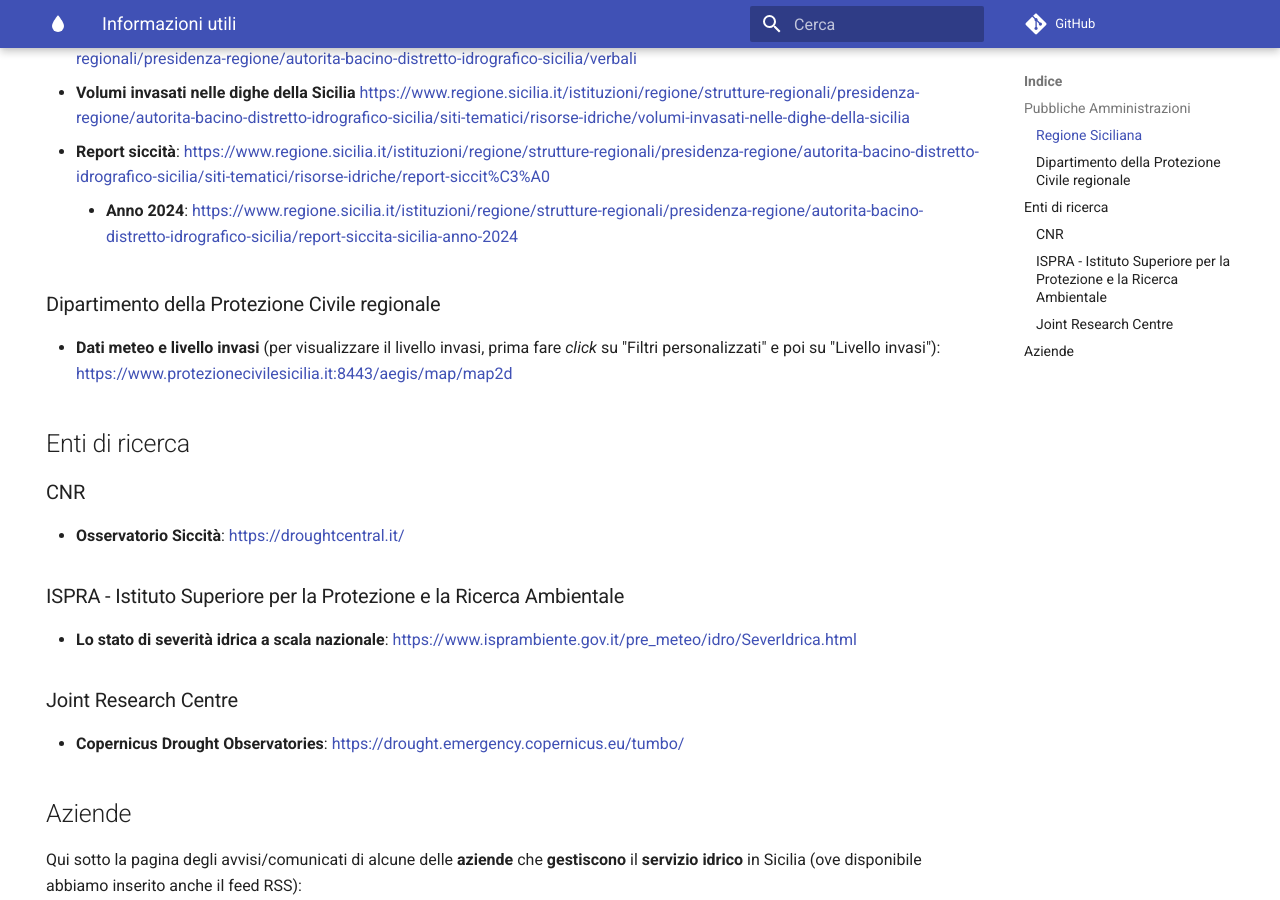
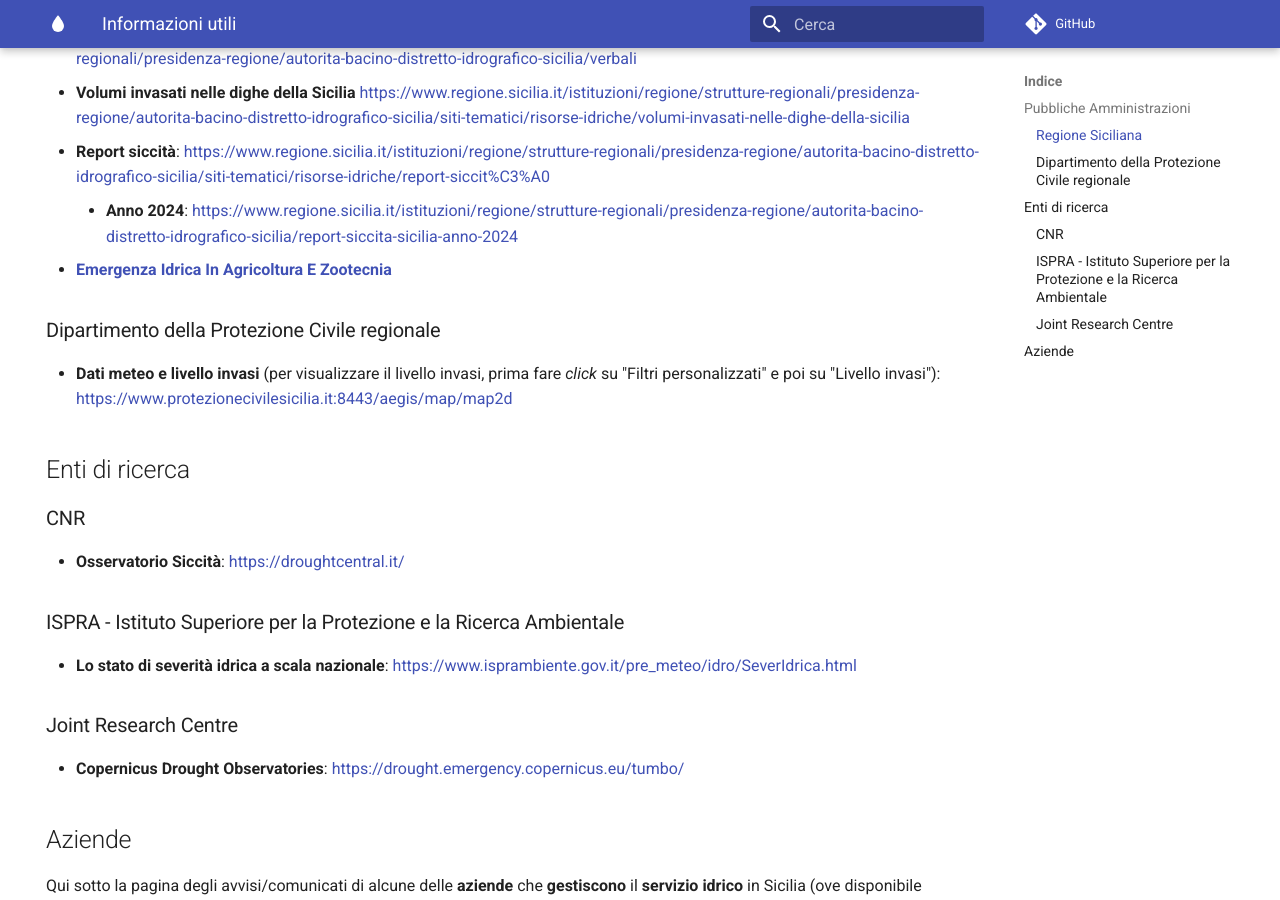
Before and after one commit to opendatasicilia/emergenza-idrica-sicilia, an MkDocs documentation site: the page built from docs/informazioni/index.md, in a window 1280 px wide and 900 px high, scrolled down 429 px. Built offline with MkDocs 1.6.1 and Material for MkDocs 9.7.7, drawn with Linux system fonts in a browser that asks for light colours; comment, search, counter and statistics services are not loaded.

Commit message:
aggiunto Emergenza Idrica In Agricoltura E Zootecnia

```diff
--- a/docs/informazioni/index.md
+++ b/docs/informazioni/index.md
@@ -18,6 +18,7 @@ A seguire una serie di informazioni utili correlate al progetto.
   - **Volumi invasati nelle dighe della Sicilia** <https://www.regione.sicilia.it/istituzioni/regione/strutture-regionali/presidenza-regione/autorita-bacino-distretto-idrografico-sicilia/siti-tematici/risorse-idriche/volumi-invasati-nelle-dighe-della-sicilia>
   - **Report siccità**: <https://www.regione.sicilia.it/istituzioni/regione/strutture-regionali/presidenza-regione/autorita-bacino-distretto-idrografico-sicilia/siti-tematici/risorse-idriche/report-siccit%C3%A0>
     - **Anno 2024**: <https://www.regione.sicilia.it/istituzioni/regione/strutture-regionali/presidenza-regione/autorita-bacino-distretto-idrografico-sicilia/report-siccita-sicilia-anno-2024>
+  - [**Emergenza Idrica In Agricoltura E Zootecnia**](https://www.regione.sicilia.it/istituzioni/regione/strutture-regionali/assessorato-agricoltura-sviluppo-rurale-pesca-mediterranea/dipartimento-agricoltura/emergenza-idrica-agricoltura-zootecnia)
 
 ### Dipartimento della Protezione Civile regionale
 
```
